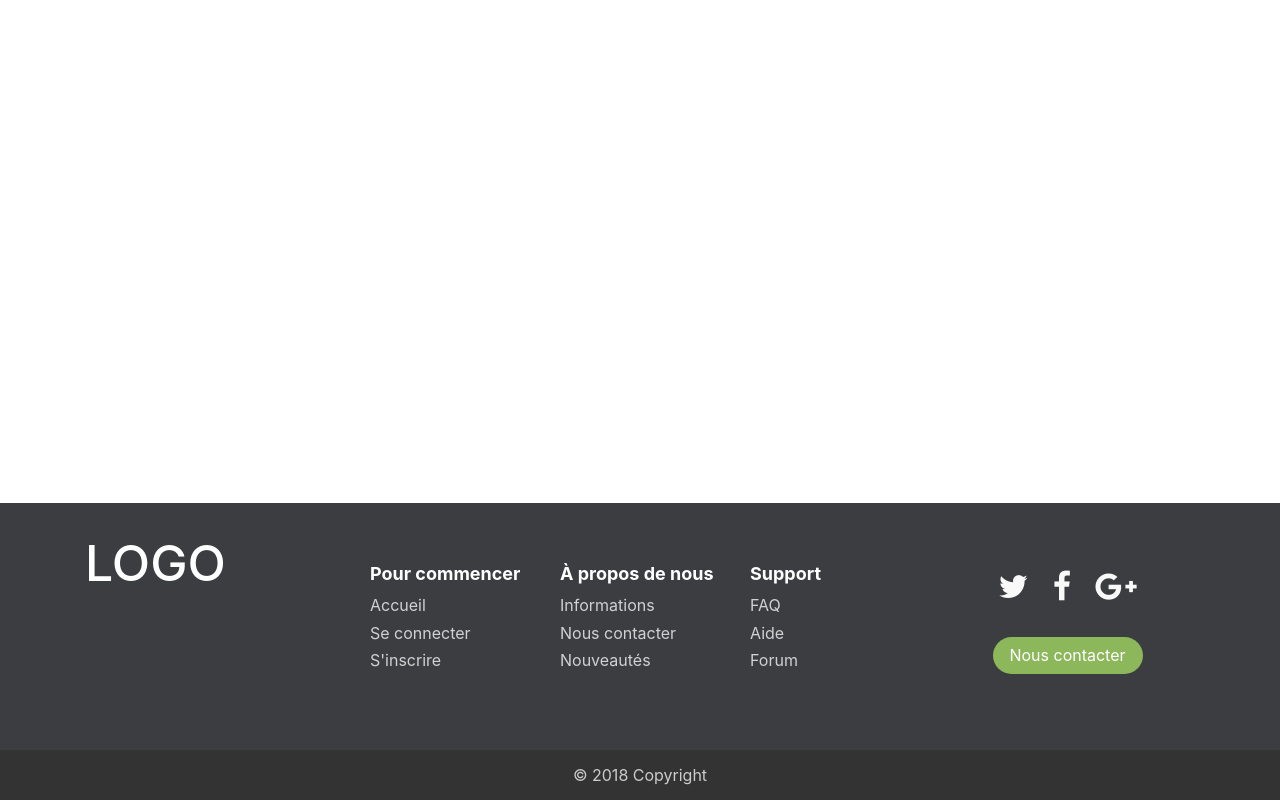
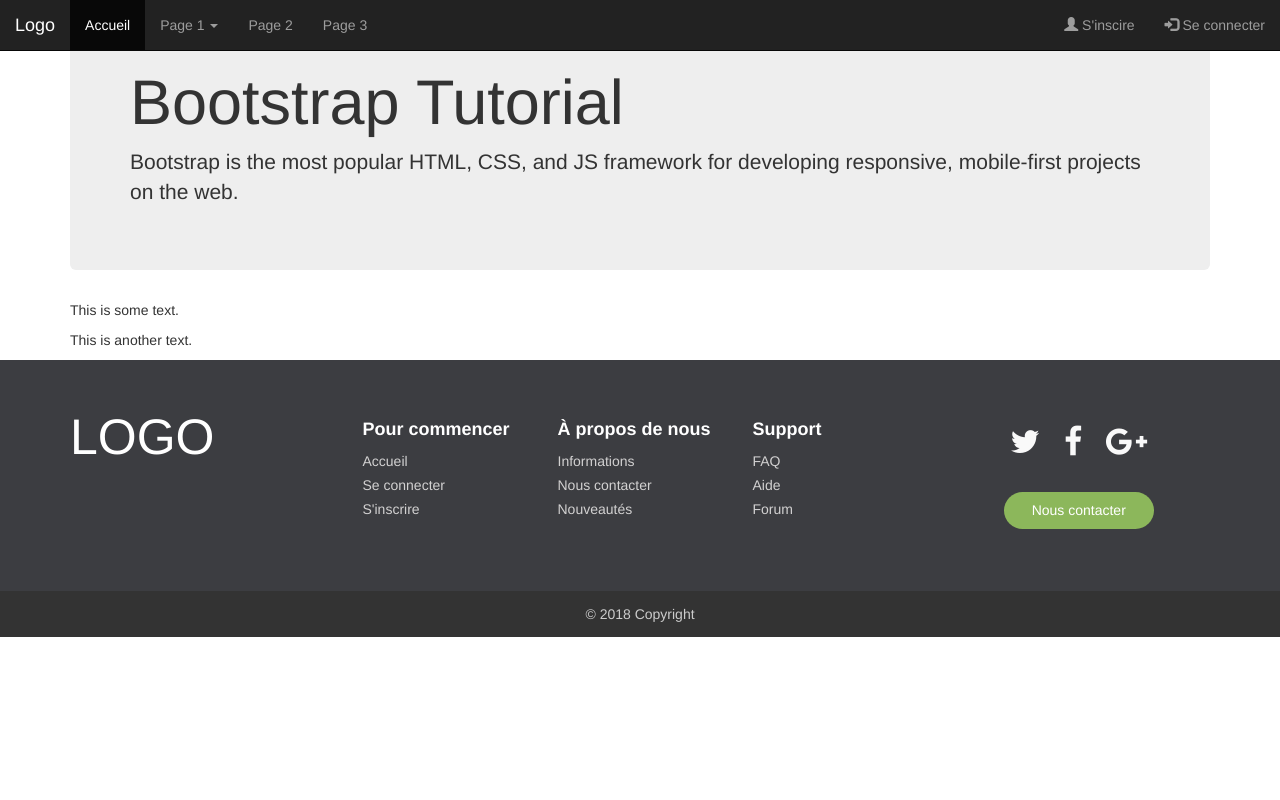
Before and after one commit to AmaZArtiX/plateforme-universitaire, a PHP site: page / in a window 1280 px wide. Run offline with PHP 8.4, Linux system fonts and the light colour scheme; some libraries are stand-ins or nearby versions.

Commit message:
Ajout de la navbar

```diff
--- a/css/footer.css
+++ b/css/footer.css
@@ -99,7 +99,7 @@
 
 /* CSS used for positioning the footers at the bottom of the page. */
 /* You can remove this. */
-
+/*
 html{
     height: 100%;
 }
@@ -122,3 +122,4 @@ body{
    flex: 0 0 auto;
    -webkit-flex: 0 0 auto;
 }
+*/
--- a/index.php
+++ b/index.php
@@ -3,19 +3,23 @@
   <head>
     <meta charset="utf-8">
     <title>Accueil</title>
+    <link rel="stylesheet" href="css/footer.css">
     <link rel="stylesheet" href="http://cdnjs.cloudflare.com/ajax/libs/font-awesome/4.6.3/css/font-awesome.min.css">
-    <link rel="stylesheet" href="css/bootstrap.min.css">
-    <link rel="stylesheet" href="css/footer.css">
-    <link rel="stylesheet" href="css/header.css">
+    <link rel="stylesheet" href="https://maxcdn.bootstrapcdn.com/bootstrap/3.3.7/css/bootstrap.min.css">
+    <script src="https://ajax.googleapis.com/ajax/libs/jquery/3.3.1/jquery.min.js"></script>
+    <script src="https://maxcdn.bootstrapcdn.com/bootstrap/3.3.7/js/bootstrap.min.js"></script>
   </head>
   <body>
     <?php require("vues/header.vue.php"); ?>
-
-    <div class="content">
-
+    <div class="container">
+      <div class="jumbotron">
+        <h1>Bootstrap Tutorial</h1>
+        <p>Bootstrap is the most popular HTML, CSS, and JS framework for developing
+        responsive, mobile-first projects on the web.</p>
+      </div>
+      <p>This is some text.</p>
+      <p>This is another text.</p>
     </div>
   </body>
   <?php require("vues/footer.vue.php"); ?>
-  <script src="http://ajax.googleapis.com/ajax/libs/jquery/2.1.1/jquery.min.js"></script>
-  <script src="js/bootstrap.min.js"></script>
 </html>
--- a/vues/header.vue.php
+++ b/vues/header.vue.php
@@ -0,0 +1,31 @@
+<nav class="navbar navbar-inverse navbar-fixed-top">
+  <div class="container-fluid">
+    <div class="navbar-header">
+      <button type="button" class="navbar-toggle" data-toggle="collapse" data-target="#myNavbar">
+        <span class="icon-bar"></span>
+        <span class="icon-bar"></span>
+        <span class="icon-bar"></span>
+      </button>
+      <a class="navbar-brand" href="#">Logo</a>
+    </div>
+    <div class="collapse navbar-collapse" id="myNavbar">
+      <ul class="nav navbar-nav">
+        <li class="active"><a href="#">Accueil</a></li>
+        <li class="dropdown">
+          <a class="dropdown-toggle" data-toggle="dropdown" href="#">Page 1 <span class="caret"></span></a>
+          <ul class="dropdown-menu">
+            <li><a href="#">Page 1-1</a></li>
+            <li><a href="#">Page 1-2</a></li>
+            <li><a href="#">Page 1-3</a></li>
+          </ul>
+        </li>
+        <li><a href="#">Page 2</a></li>
+        <li><a href="#">Page 3</a></li>
+      </ul>
+      <ul class="nav navbar-nav navbar-right">
+        <li><a href="#"><span class="glyphicon glyphicon-user"></span> S'inscire</a></li>
+        <li><a href="#"><span class="glyphicon glyphicon-log-in"></span> Se connecter</a></li>
+      </ul>
+    </div>
+  </div>
+</nav>
```
